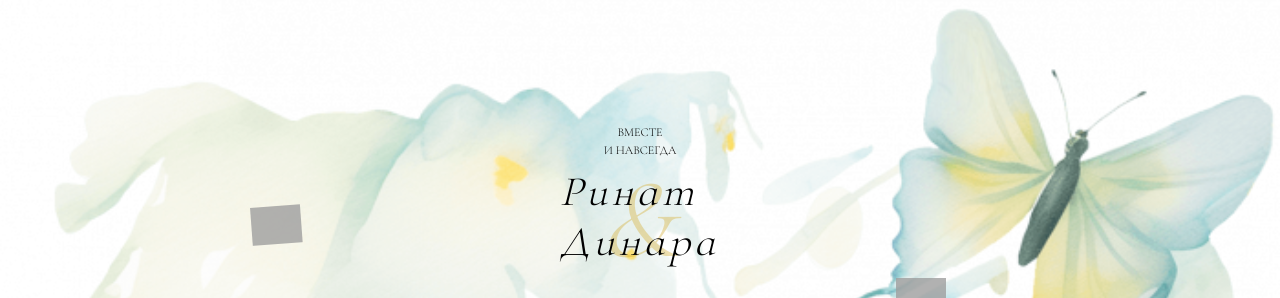
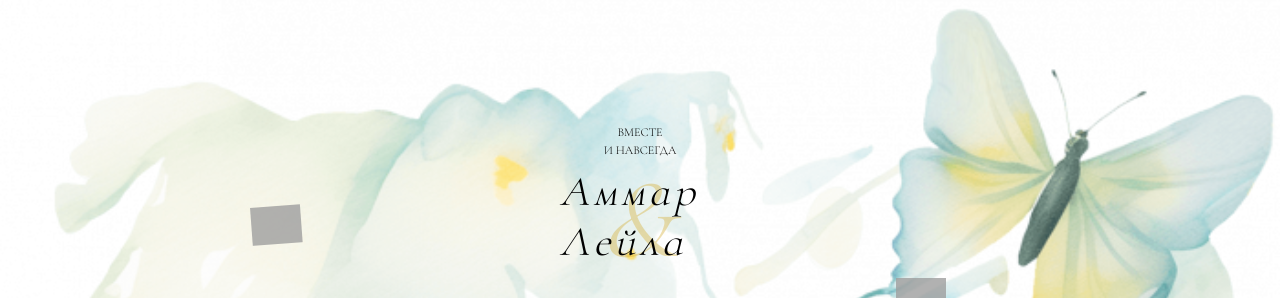
Before and after one commit to Sofiyshka03/WD-Butterfly-Dance, a plain HTML site: page index.html in a window 1280 px wide. Shown: the top 298 px of the page. Drawn offline with Linux system fonts and the light colour scheme; grey boxes are pictures that could not be loaded; a web font is replaced by a local one.

Commit message:
Update index.html

```diff
--- a/index.html
+++ b/index.html
@@ -29,9 +29,9 @@
     <div class="title-block">
       <h2 class="subtitle">ВМЕСТЕ <br> И НАВСЕГДА</h2>
       <h1 class="names">
-        <span class="name">Ринат</span>
+        <span class="name">Аммар</span>
         <span class="and">&</span>
-        <span class="name">Динара</span>
+        <span class="name">Лейла</span>
       </h1>
       <h3 class="date">20 Февраля 2025</h3>
       <p class="invite">ЖДЕМ ВАС НА НАШЕЙ<br>СВАДЬБЕ</p>
```
